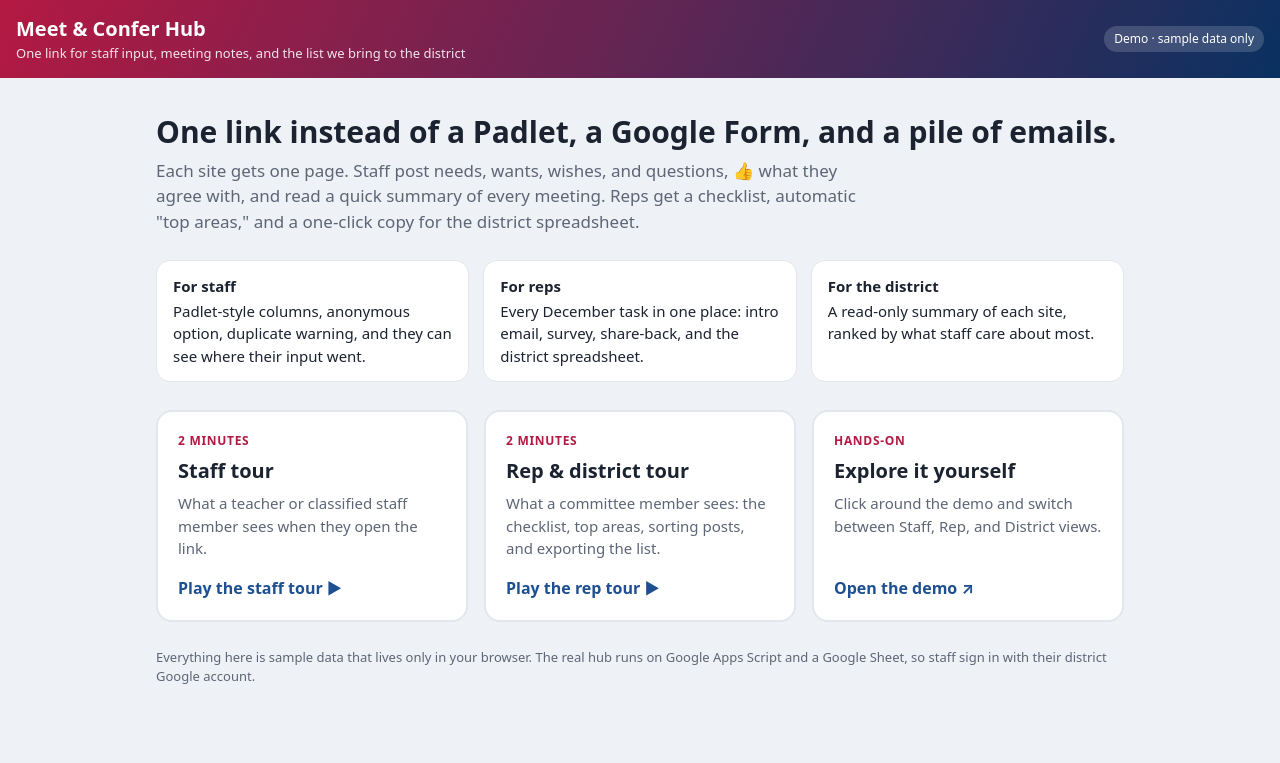
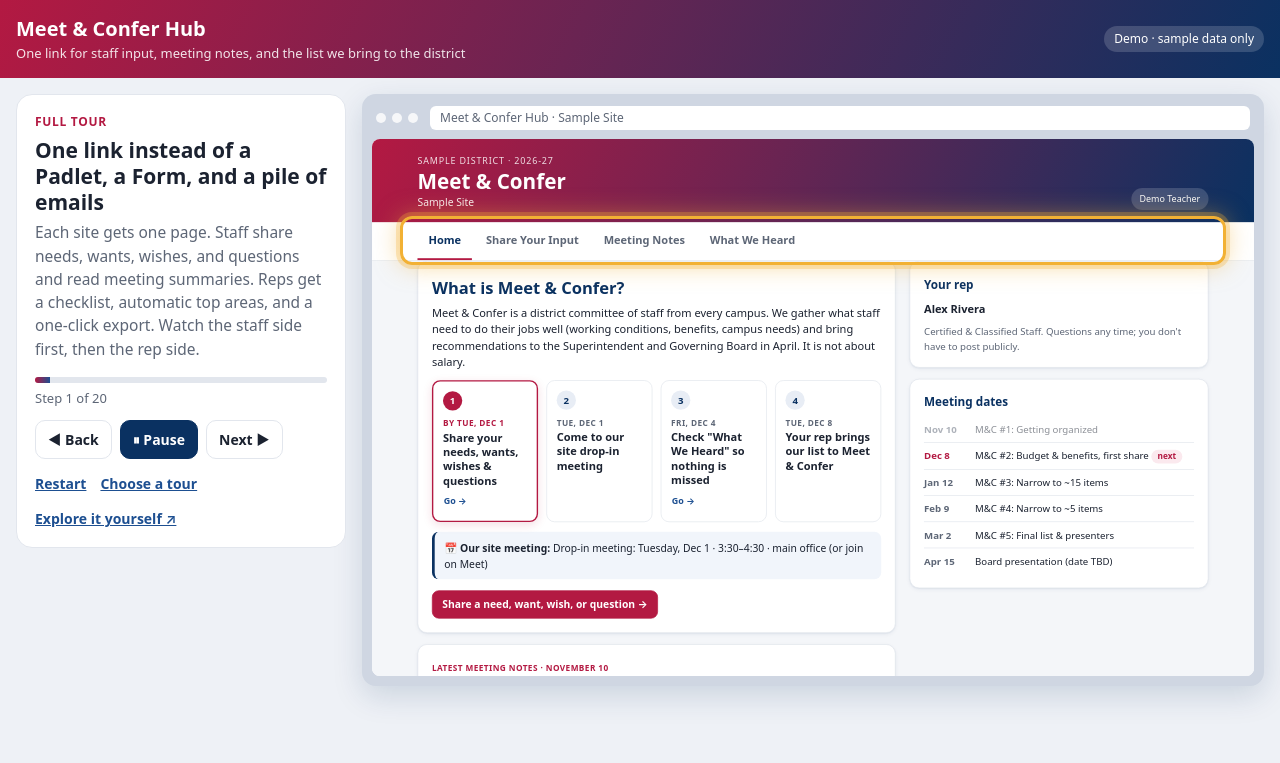
Before and after one commit to jharvey1113/meet-and-confer-demo, a plain HTML site: page index.html in a window 1280 px wide. Drawn offline with Linux system fonts and the light colour scheme.

Commit message:
Tour starts on its own; fix tours not starting when picked from the menu
The main link now plays an intro, the staff side, then the rep side, and loops.
Picking a tour after the page loaded waited forever for a load event that had
already fired; now it polls until the demo app is ready. Play resumes the
paused step.

Co-Authored-By: Claude Opus 5.5 <noreply@anthropic.com>

```diff
--- a/index.html
+++ b/index.html
@@ -115,7 +115,7 @@
     <div class="links">
       <button id="restart">Restart</button>
       <button id="switchTour"></button>
-      <button id="home">All tours</button>
+      <button id="home">Choose a tour</button>
       <a href="app.html" target="_blank" rel="noopener">Explore it yourself ↗</a>
     </div>
   </aside>
@@ -305,6 +305,19 @@ const TOURS = {
   }
 };
 
+/* The main link plays everything: an intro, the staff side, then the rep side, and loops. */
+TOURS.full = {
+  name: 'Full tour', other: null, role: 'staff', loop: true,
+  steps: [
+    { t: 'One link instead of a Padlet, a Form, and a pile of emails', x: 'Each site gets one page. Staff share needs, wants, wishes, and questions and read meeting summaries. Reps get a checklist, automatic top areas, and a one-click export. Watch the staff side first, then the rep side.',
+      run: async () => { ring(q('#tabs')); await pointAt(q('#hubTitle'), .3, .5); await wait(5000); } },
+    ...TOURS.staff.steps.slice(0, -1),
+    { t: 'Now the rep side', x: 'Same link, but the hub recognizes the site rep and adds a Rep Page. Everything staff just did shows up here.',
+      run: async () => { ring(null); as('rep'); S(`show('home')`); await wait(300); ring(q('#tabs button[data-view="rep"]')); await pointAt(q('#tabs button[data-view="rep"]')); await wait(3000); ring(null); await tab('rep'); } },
+    ...TOURS.rep.steps.slice(1)
+  ]
+};
+
 /* ===================== Running steps ===================== */
 function paint() {
   const st = tour.steps[stepIdx];
@@ -315,7 +328,8 @@ function paint() {
   $('#barFill').style.width = ((stepIdx + 1) / tour.steps.length * 100) + '%';
   $('#back').disabled = stepIdx === 0;
   $('#play').textContent = playing ? '⏸ Pause' : '▶ Play';
-  $('#switchTour').textContent = 'Switch to ' + TOURS[tour.other].name.toLowerCase();
+  $('#switchTour').hidden = !tour.other;
+  if (tour.other) $('#switchTour').textContent = 'Switch to ' + TOURS[tour.other].name.toLowerCase();
 }
 
 async function goTo(n, opts = {}) {
@@ -333,18 +347,32 @@ async function goTo(n, opts = {}) {
     await tour.steps[stepIdx].run();
     if (id !== runId) return;
     if (playing && stepIdx < tour.steps.length - 1) { await wait(500); goTo(stepIdx + 1); }
-    else if (stepIdx === tour.steps.length - 1) { playing = false; paint(); }
+    else if (stepIdx === tour.steps.length - 1) {
+      if (playing && tour.loop) { await wait(6000); goTo(0); }
+      else { playing = false; paint(); }
+    }
   } catch (e) { fast = false; if (e !== ABORT) console.error(e); }
+}
+
+function appReady() {
+  try {
+    const w = frame.contentWindow;
+    return !!w && w.document.readyState === 'complete' && w.eval('typeof H !== "undefined" && !!H');
+  } catch (e) { return false; }
 }
 
 function startTour(name) {
   tour = TOURS[name]; playing = true;
   $('#chooser').hidden = true; $('#player').hidden = false;
-  try { history.replaceState(null, '', '?tour=' + name); } catch (e) {}
+  try { history.replaceState(null, '', name === 'full' ? location.pathname : '?tour=' + name); } catch (e) {}
   layout();
-  const begin = () => { W = frame.contentWindow; D = W.document; goTo(0, { firstDelay: 600 }); };
-  if (frame.contentWindow && frame.contentWindow.document.readyState === 'complete' && frame.contentWindow.H) begin();
-  else frame.addEventListener('load', () => setTimeout(begin, 200), { once: true });
+  // Wait until the demo app inside the frame has loaded its data, however long that takes (or already took).
+  const myRun = ++runId;
+  (function check() {
+    if (myRun !== runId) return;
+    if (appReady()) { W = frame.contentWindow; D = W.document; goTo(0, { firstDelay: 600 }); }
+    else setTimeout(check, 150);
+  })();
 }
 function stop() { runId++; ring(null); $('#cursor').hidden = true; cur.target = null; }
 
@@ -353,8 +381,10 @@ $('#next').addEventListener('click', () => { if (stepIdx < tour.steps.length - 1
 $('#back').addEventListener('click', () => { if (stepIdx > 0) goTo(stepIdx - 1); });
 $('#restart').addEventListener('click', () => { playing = true; goTo(0); });
 $('#play').addEventListener('click', () => {
+  if (!W) return;
   playing = !playing; paint();
-  if (playing) goTo(stepIdx === tour.steps.length - 1 ? 0 : stepIdx + 1);
+  if (playing) goTo(stepIdx === tour.steps.length - 1 ? 0 : stepIdx);   // resume by replaying the paused step
+  else { runId++; }                                                       // pause: stop the step that is running
 });
 $('#switchTour').addEventListener('click', () => { stop(); startTour(tour.other); });
 $('#home').addEventListener('click', () => {
@@ -362,8 +392,10 @@ $('#home').addEventListener('click', () => {
   try { history.replaceState(null, '', location.pathname); } catch (e) {}
 });
 
-const want = new URLSearchParams(location.search).get('tour');
+// The bare link starts playing right away; ?tour=staff / ?tour=rep play one side; ?menu shows the chooser.
+const params = new URLSearchParams(location.search), want = params.get('tour');
 if (TOURS[want]) startTour(want);
+else if (!params.has('menu')) startTour('full');
 </script>
 </body>
 </html>
```
